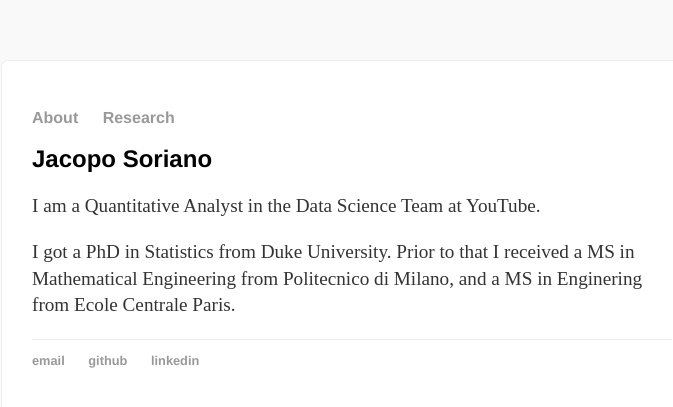
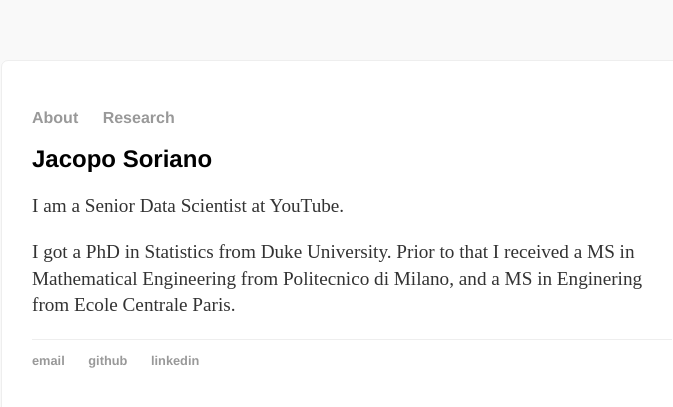
Before and after one commit to jacsor/jacsor.github.io, a Jekyll site: the page built from index.html, in a window 1280 px wide. Shown: the top 407 px of the page, without its empty margins (288-961 px from the left). Built offline with Jekyll 4.4.1, drawn with Linux system fonts in a browser that asks for light colours.

Commit message:
Update title

```diff
--- a/index.html
+++ b/index.html
@@ -4,7 +4,7 @@ title: Jacopo Soriano
 ---
 <div class="about">
 	<h1>Jacopo Soriano</h1>
-	<p>I am a Quantitative Analyst in the Data Science Team at YouTube.</p>
+	<p>I am a Senior Data Scientist at YouTube.</p>
         <p>I got a  PhD in Statistics from Duke University.
            Prior to that I received a MS in Mathematical Engineering from Politecnico di Milano,
            and a MS in Enginering from Ecole Centrale Paris.</p>
```
